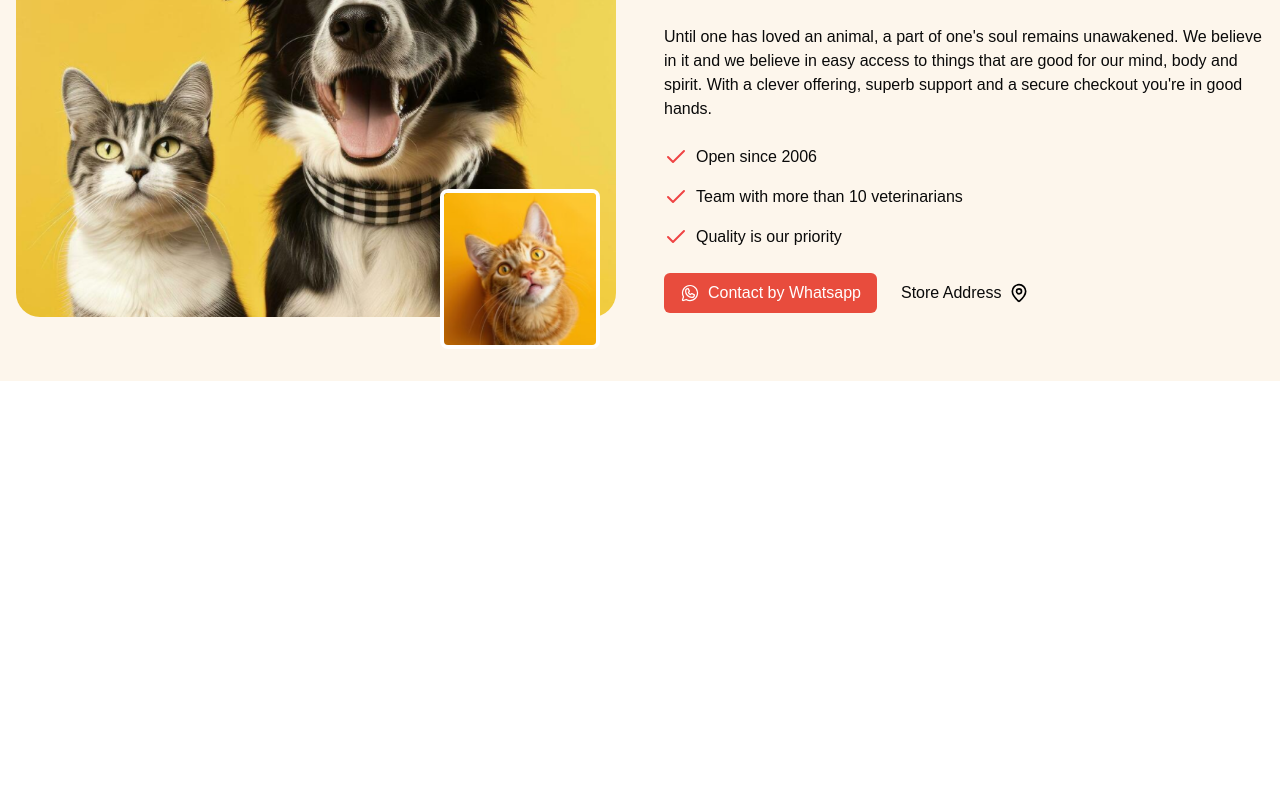
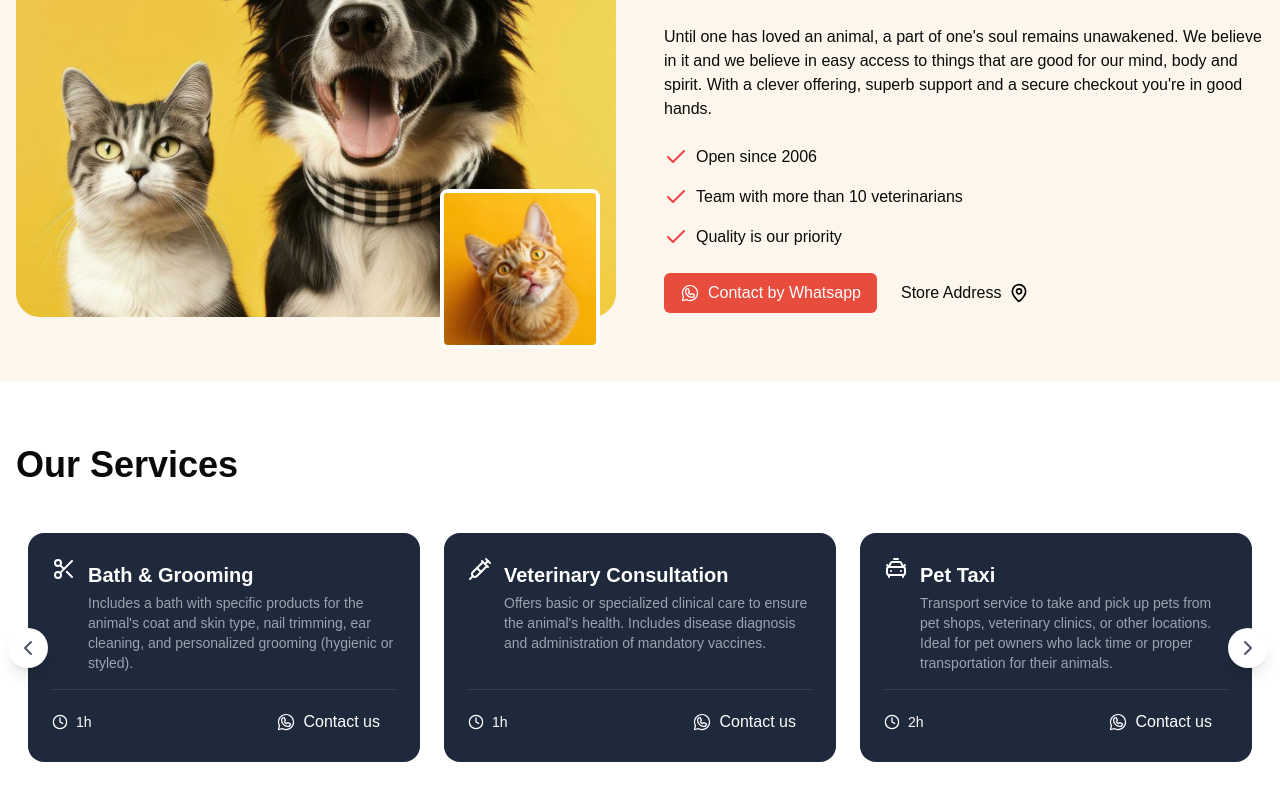
Before and after one commit to ViniciusDevAssis/next-landingpage, a Next.js app: page / in a window 1280 px wide. Shown: the part 590-1390 px from the top of the page. Before the commit the page ends 971 px from the top, so only its background shows below. Built offline with nearby package versions, Linux system fonts and the light colour scheme.

Commit message:
Services section finished (still without animations)

```diff
--- a/package.json
+++ b/package.json
@@ -12,6 +12,7 @@
     "@phosphor-icons/react": "^2.1.7",
     "class-variance-authority": "^0.7.1",
     "clsx": "^2.1.1",
+    "embla-carousel-react": "^8.5.2",
     "lucide-react": "^0.475.0",
     "next": "15.1.7",
     "react": "^19.0.0",
--- /dev/null
+++ b/src/app/_components/services.tsx
@@ -0,0 +1,136 @@
+"use client";
+
+import useEmblaCarousel from "embla-carousel-react";
+import {
+  ChevronLeft,
+  ChevronRight,
+  Scissors,
+  Syringe,
+  CarTaxiFront,
+  Hotel,
+  Clock,
+} from "lucide-react";
+import { WhatsappLogo } from "@phosphor-icons/react/dist/ssr";
+
+const services = [
+  {
+    title: "Bath & Grooming",
+    description:
+      "Includes a bath with specific products for the animal's coat and skin type, nail trimming, ear cleaning, and personalized grooming (hygienic or styled).",
+    duration: "1h",
+    price: "$50",
+    icon: <Scissors />,
+    linkText:
+      "Hello, I saw on the website about Bath & Grooming and would like more information.",
+  },
+  {
+    title: "Veterinary Consultation",
+    description:
+      "Offers basic or specialized clinical care to ensure the animal's health. Includes disease diagnosis and administration of mandatory vaccines.",
+    duration: "1h",
+    price: "$45",
+    icon: <Syringe />,
+    linkText:
+      "Hello, I saw on the website about Veterinary Consultation and would like more information.",
+  },
+  {
+    title: "Pet Taxi",
+    description:
+      "Transport service to take and pick up pets from pet shops, veterinary clinics, or other locations. Ideal for pet owners who lack time or proper transportation for their animals.",
+    duration: "2h",
+    price: "$80",
+    icon: <CarTaxiFront />,
+    linkText:
+      "Hello, I saw on the website about Pet Taxi and would like more information.",
+  },
+  {
+    title: "Pet Hotel",
+    description:
+      "Boarding service for pets, ideal when owners need to travel or be away for a few days. Pets stay in safe and comfortable spaces.",
+    duration: "1h",
+    price: "$60",
+    icon: <Hotel />,
+    linkText:
+      "Hello, I saw on the website about Pet Hotel and would like more information.",
+  },
+];
+
+export function Services() {
+  const [emblaRef, emblaApi] = useEmblaCarousel({
+    loop: false,
+    align: "start",
+    slidesToScroll: 1,
+    breakpoints: {
+      "(min-with: 768px)": { slidesToScroll: 3 },
+    },
+  });
+
+  function scrollPrev() {
+    emblaApi?.scrollPrev();
+  }
+
+  function scrollNext() {
+    emblaApi?.scrollNext();
+  }
+
+  return (
+    <section className="bg-white py-16">
+      <div className="container mx-auto px-4">
+        <h2 className="text-4xl font-bold mb-12">Our Services</h2>
+        <div className="relative">
+          <div className="overflow-hidden" ref={emblaRef}>
+            <div className="flex">
+              {services.map((item, index) => (
+                <div
+                  key={index}
+                  className="flex-[0_0_100%] min-w-0 md:flex-[0_0_calc(100%/3)] px-3"
+                >
+                  <article className="bg-lp_blue text-white rounded-2xl p-6 space-y-4 h-full flex flex-col">
+                    <div className="flex flex-1 items-start justify-between">
+                      <div className="flex gap-3">
+                        <span className="text-3xl">{item.icon}</span>
+                        <div>
+                          <h3 className="font-bold text-xl my-1">
+                            {item.title}
+                          </h3>
+                          <p className="text-gray-400 text-sm select-none">
+                            {item.description}
+                          </p>
+                        </div>
+                      </div>
+                    </div>
+                    <div className="border-t border-gray-700 pt-4 flex items-center justify-between">
+                      <div className="flex items-center gap-2 text-sm">
+                        <Clock className="w-4 h-4" />
+                        <span>{item.duration}</span>
+                      </div>
+                      <a
+                        href=""
+                        className="flex items-center justify-center gap-2 hover:bg-red-500 px-4 py-1 rounded-md duration-300"
+                      >
+                        <WhatsappLogo className="w-5 h-5" />
+                        Contact us
+                      </a>
+                    </div>
+                  </article>
+                </div>
+              ))}
+            </div>
+          </div>
+          <button
+            className="bg-white flex items-center justify-center rounded-full shadow-lg w-10 h-10 absolute left-3 -translate-y-1/2 -translate-x-1/2 top-1/2 z-10"
+            onClick={scrollPrev}
+          >
+            <ChevronLeft className="w-6 h-6 text-gray-600" />
+          </button>
+          <button
+            className="bg-white flex items-center justify-center rounded-full shadow-lg w-10 h-10 absolute -right-6 -translate-y-1/2 -translate-x-1/2 top-1/2 z-10"
+            onClick={scrollNext}
+          >
+            <ChevronRight className="w-6 h-6 text-gray-600" />
+          </button>
+        </div>
+      </div>
+    </section>
+  );
+}
--- a/src/app/page.tsx
+++ b/src/app/page.tsx
@@ -1,11 +1,13 @@
 import { About } from "./_components/about";
 import { Hero } from "./_components/hero";
+import { Services } from "./_components/services";
 
 export default function Home() {
   return (
     <main>
       <Hero/>
       <About/>
+      <Services/>
     </main>
   )
 }
--- a/tailwind.config.ts
+++ b/tailwind.config.ts
@@ -51,7 +51,8 @@ export default {
   				'5': 'hsl(var(--chart-5))'
   			},
 				lp_red: '#E84C3D',
-				lp_yellow_light: '#FDF6EC'
+				lp_yellow_light: '#FDF6EC',
+				lp_blue: "#1E293B"
   		},
   		borderRadius: {
   			lg: 'var(--radius)',
```
Also changed, not shown: 1 other file (tests, documents, lock files or other folders).
